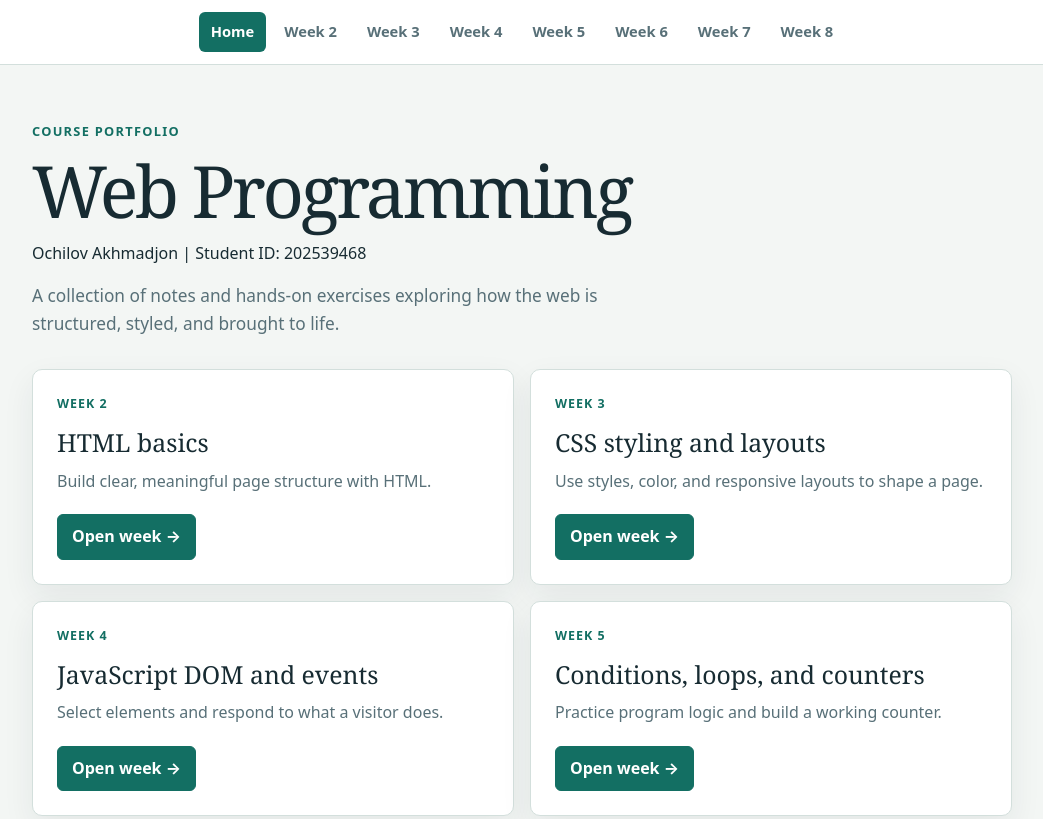
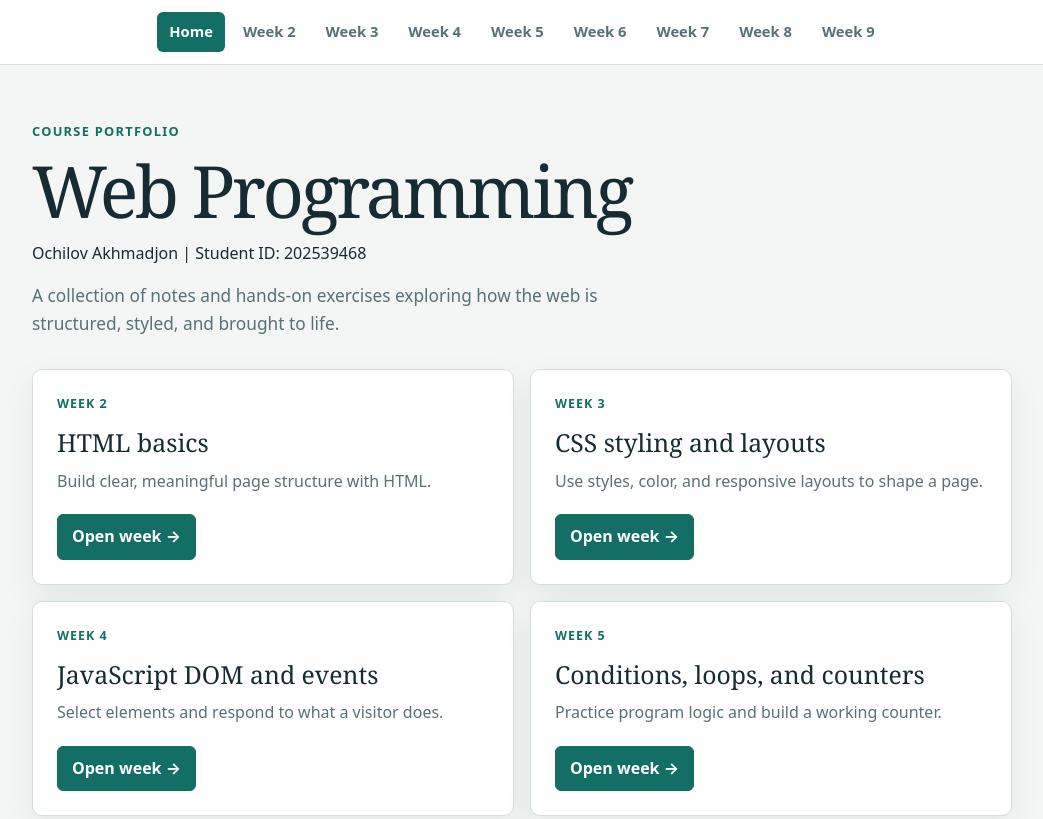
Before and after one commit to ahmad02072006/web-programming-class, a plain HTML site: page index.html in a window 1280 px wide. Shown: the top 819 px of the page, without its empty margins (118-1161 px from the left). Drawn offline with Linux system fonts and the light colour scheme.

Commit message:
Add link to Week 9 resources in navigation

```diff
--- a/index.html
+++ b/index.html
@@ -19,6 +19,7 @@
     <a href="Web%20week%206/1-joke-fetcher.html">Week 6</a>
     <a href="Web%20week%207/Book%20finder.html">Week 7</a>
     <a href="Web%20week%208/contact.html">Week 8</a>
+    <a href="Web%20week%209/Web%20week%209.pdf">Week 9</a>
   </nav>
   <main class="page-shell" id="main-content" tabindex="-1">
     <p class="eyebrow">Course portfolio</p>
```
